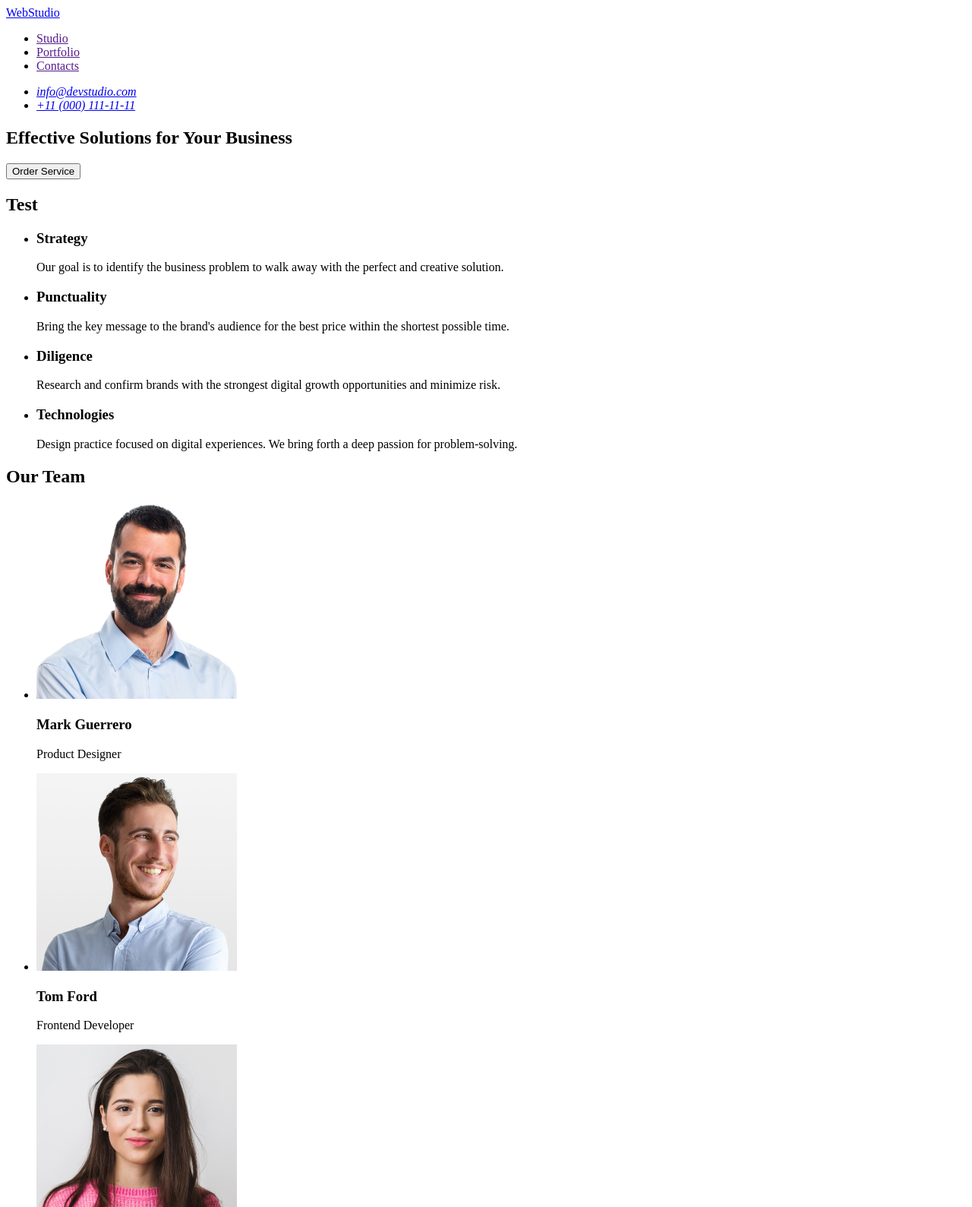
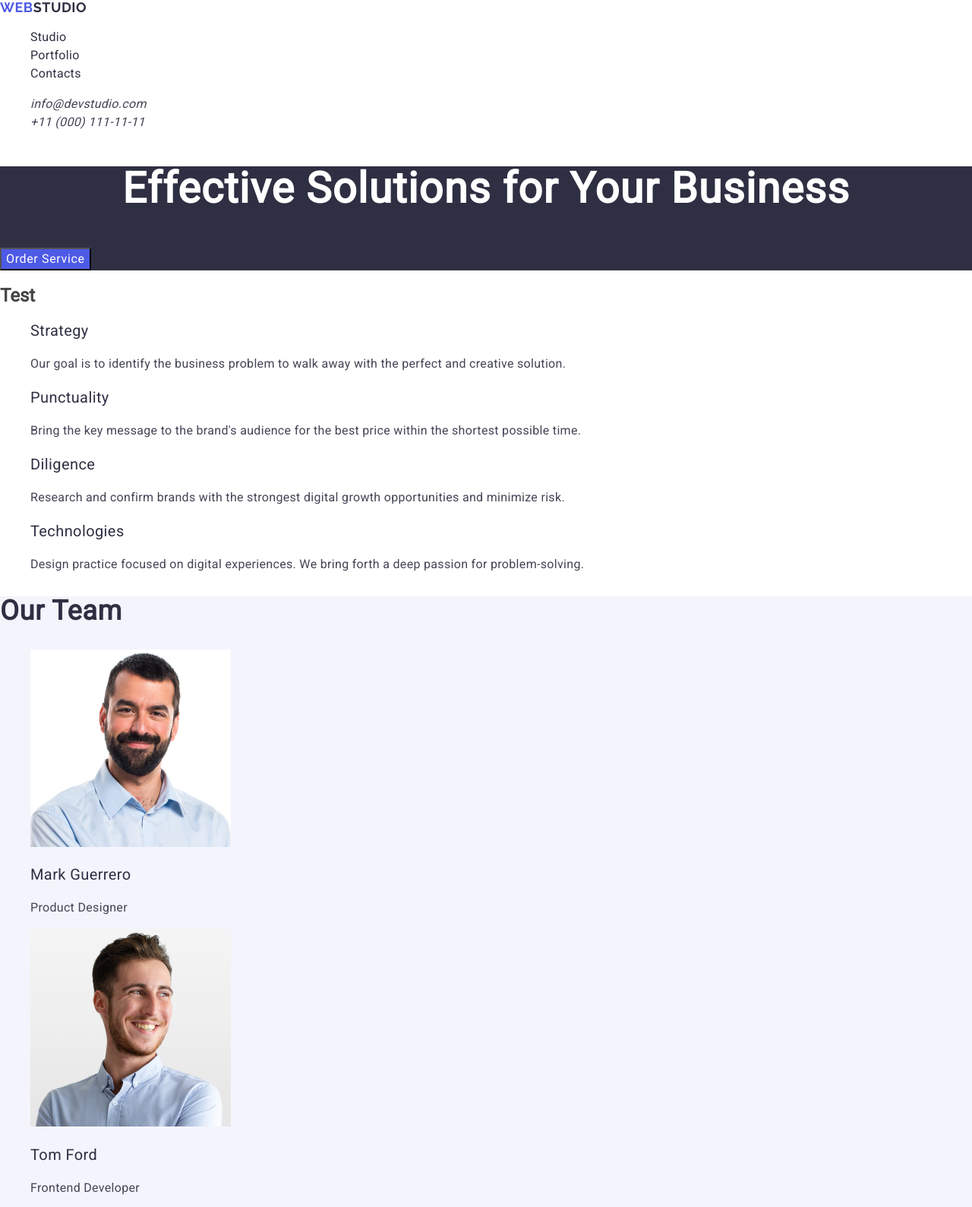
Before and after one commit to Irysichka/goit-markup-hw-02, a plain HTML site: page index.html in a window 1280 px wide. Shown: the top 1589 px of the page at 76% size. Drawn offline with nearby package versions, Linux system fonts and the light colour scheme.

Commit message:
add new inform

```diff
--- /dev/null
+++ b/css/styles.css
@@ -0,0 +1,234 @@
+body{
+font-family: "Roboto", sans-serif;
+background-color:#fff; ;
+color:#434445 ;
+}
+a {
+    text-decoration: none;
+}
+ul,ol{
+    list-style-type: none;
+}
+button{
+    cursor: pointer;
+    font-family: "Roboto", sans-serif;
+}
+
+/* #region Header */
+.header {
+    background-color: #fff;;
+}
+
+.header-nav {}
+
+.header-nav-logo {
+    font-family: "Raleway", sans-serif;
+        font-weight: 700;
+        font-size: 18px;
+        line-height: 1.16;
+        letter-spacing: 0.03em;
+        text-transform: uppercase;
+        color: #2e2f42;
+}
+
+.logo-style{
+    color: #4d5ae4
+}
+
+.header-nav-list {}
+
+.header-nav-item {}
+
+.header-nav-link {
+    font-weight: 500;
+    font-size: 16px;
+    line-height: 1.5;
+    letter-spacing: 0.02em;
+    color: #2e2f42;
+}
+
+.header-nav-link:hover,
+.header-nav-link:focus{
+    color: #404bbf;
+}
+
+.header-adr {}
+
+.header-adr-list {}
+
+.header-adr-item {}
+
+.header-adr-link {
+        font-weight: 400;
+        font-size: 16px;
+        line-height: 1.5;
+        letter-spacing: 0.02em;
+        color: #434455;
+}
+
+.header-adr-link:hover,
+.header-adr-link:focus {
+    color: #404bbf;
+}
+
+/* #endregion Header */
+
+/* #region Hero */
+.hero {
+    background-color: #2e2f42;;
+}
+
+.hero-title {
+        font-weight: 700;
+        font-size: 56px;
+        line-height: 1.07;
+        letter-spacing: 0.02em;
+        text-align: center;
+        color: #fff;
+}
+
+.button {
+        font-weight: 500;
+        font-size: 16px;
+        line-height: 1.5;
+        letter-spacing: 0.04em;
+        color: #fff;
+        background-color: #4d5ae5;
+}
+
+.button:hover,
+.button:focus{
+    background-color: #404bbf ;
+}
+/* #endregion Hero */
+
+/* #region Test */
+
+.test {
+    background-color: #fff;
+}
+
+.test-title {}
+
+.test-list {}
+
+.test-item {}
+
+.test-item-title {
+        font-weight: 500;
+        font-size: 20px;
+        line-height: 1.2;
+        letter-spacing: 0.02em;
+        color: #2e2f42;
+}
+
+.test-item-text {
+        font-weight: 400;
+        font-size: 16px;
+        line-height: 1.5;
+        letter-spacing: 0.02em;
+        color: #434455;
+}
+/* #endregion Test */
+
+/* #region Our Team */
+
+.team {
+    background-color: #f4f4fd; ;
+}
+
+.team-title {
+        font-weight: 700;
+        font-size: 36px;
+        line-height: 1.11;
+        letter-spacing: 0.02em;
+        color: #2e2f42;
+}
+
+.team-list {}
+
+.team-title-item {}
+
+.team-img {}
+
+.team-img-item {
+        font-weight: 500;
+        font-size: 20px;
+        line-height: 1.2;
+        letter-spacing: 0.02em;
+        color: #2e2f42;
+}
+
+.team-img-text {
+        font-weight: 400;
+        font-size: 16px;
+        line-height: 1.5;
+        letter-spacing: 0.02em;
+        color: #434455;
+}
+
+/* #endregion Our Team */
+
+/* #region Our Portfolio*/
+
+.portfolio {
+
+}
+
+.portfolio-title {
+        font-weight: 700;
+        font-size: 36px;
+        line-height: 1.11;
+        letter-spacing: 0.02em;
+        color: #2e2f42;
+}
+
+.portfolio-list {}
+
+.portfolio-list-item {}
+
+.portfolio-img {}
+
+.portfolio-img-title {
+        font-weight: 500;
+        font-size: 20px;
+        line-height: 1.2;
+        letter-spacing: 0.02em;
+        color: #2e2f42;
+}
+
+.portfolio-img-text {
+        font-weight: 400;
+        font-size: 16px;
+        line-height: 1.5;
+        letter-spacing: 0.02em;
+        color: #434455;
+}
+/* #endregion Our Portfolio*/
+
+/* #region Footer*/
+.footer{
+    background-color: #2e2f42;;
+}
+.footer-logo {
+        font-weight: 700;
+        font-size: 18px;
+        line-height: 1.16;
+        letter-spacing: 0.03em;
+        text-transform: uppercase;
+        color: #f4f4fd;
+}
+
+.footer-logo-style{
+    color: #4d5ae5;
+}
+
+.footer-text{
+        font-weight: 400;
+        font-size: 16px;
+        line-height: 1.5;
+        letter-spacing: 0.02em;
+        color: #f4f4fd;
+}
+
+/* #endregion Footer*/
--- a/index.html
+++ b/index.html
@@ -3,70 +3,92 @@
   <head>
     <meta charset="UTF-8" />
     <meta name="viewport" content="width=device-width, initial-scale=1.0" />
+    <link
+      rel="stylesheet"
+      href="https://cdnjs.cloudflare.com/ajax/libs/modern-normalize/3.0.1/modern-normalize.min.css"
+      integrity="sha512-q6WgHqiHlKyOqslT/lgBgodhd03Wp4BEqKeW6nNtlOY4quzyG3VoQKFrieaCeSnuVseNKRGpGeDU3qPmabCANg=="
+      crossorigin="anonymous"
+      referrerpolicy="no-referrer"
+    />
+    <link rel="preconnect" href="https://fonts.googleapis.com" />
+    <link rel="preconnect" href="https://fonts.gstatic.com" crossorigin />
+    <link
+      href="https://fonts.googleapis.com/css2?family=Raleway:wght@700&family=Roboto:wght@400,500,700&display=swap"
+      rel="stylesheet"
+    />
+    <link rel="stylesheet" href="./css/styles.css" />
     <title>Document</title>
   </head>
   <body>
-    <header>
-      <nav>
-        <a href="./index.html">WebStudio</a>
-        <ul>
-          <li>
-            <a href="">Studio</a>
+    <!-- #region Header-->
+    <header class="header">
+      <nav class="header-nav">
+        <a class="header-nav-logo" href="./index.html"
+          ><span class="logo-style">Web</span>Studio</a
+        >
+        <ul class="header-nav-list">
+          <li class="header-nav-item">
+            <a class="header-nav-link" href="">Studio</a>
           </li>
-          <li>
-            <a href="">Portfolio</a>
+          <li class="header-nav-item">
+            <a class="header-nav-link" href="">Portfolio</a>
           </li>
-          <li>
-            <a href="">Contacts</a>
+          <li class="header-nav-item">
+            <a class="header-nav-link" href="">Contacts</a>
           </li>
         </ul>
       </nav>
-      <address>
-        <ul>
-          <li>
-            <a href="mailto:info@devstudio.com">info@devstudio.com</a>
+      <address class="header-adr">
+        <ul class="header-adr-list">
+          <li class="header-adr-item">
+            <a class="header-adr-link" href="mailto:info@devstudio.com"
+              >info@devstudio.com</a
+            >
           </li>
-          <li>
-            <a href="tel:+110001111111">+11 (000) 111-11-11</a>
+          <li class="header-adr-item">
+            <a class="header-adr-link" href="tel:+110001111111"
+              >+11 (000) 111-11-11</a
+            >
           </li>
         </ul>
       </address>
     </header>
+    <!-- #endregion Header-->
     <main>
       <!-- #region Hero-->
-      <section>
-        <h1>Effective Solutions for Your Business</h1>
-        <button type="button">Order Service</button>
+      <section class="hero">
+        <h1 class="hero-title">Effective Solutions for Your Business</h1>
+        <button class="button" type="button">Order Service</button>
       </section>
       <!-- #endregion Hero-->
       <!-- #region Test-->
-      <section>
-        <h2>Test</h2>
-        <ul>
-          <li>
-            <h3>Strategy</h3>
-            <p>
+      <section class="test">
+        <h2 class="test-title">Test</h2>
+        <ul class="test-list">
+          <li class="test-item">
+            <h3 class="test-item-title">Strategy</h3>
+            <p class="test-item-text">
               Our goal is to identify the business problem to walk away with the
               perfect and creative solution.
             </p>
           </li>
-          <li>
-            <h3>Punctuality</h3>
-            <p>
+          <li class="test-item">
+            <h3 class="test-item-title">Punctuality</h3>
+            <p class="test-item-text">
               Bring the key message to the brand's audience for the best price
               within the shortest possible time.
             </p>
           </li>
-          <li>
-            <h3>Diligence</h3>
-            <p>
+          <li class="test-item">
+            <h3 class="test-item-title">Diligence</h3>
+            <p class="test-item-text">
               Research and confirm brands with the strongest digital growth
               opportunities and minimize risk.
             </p>
           </li>
-          <li>
-            <h3>Technologies</h3>
-            <p>
+          <li class="test-item">
+            <h3 class="test-item-title">Technologies</h3>
+            <p class="test-item-text">
               Design practice focused on digital experiences. We bring forth a
               deep passion for problem-solving.
             </p>
@@ -75,126 +97,140 @@
       </section>
       <!-- #endregion Test-->
       <!-- #region Our Team-->
-      <section>
-        <h2>Our Team</h2>
-        <ul>
-          <li>
+      <section class="team">
+        <h2 class="team-title">Our Team</h2>
+        <ul class="team-list">
+          <li class="team-title-item">
             <img
+              class="team-img"
               src="./images/img.jpg"
               alt="photo Mark Guerrero"
               width="264"
               height="260"
             />
-            <h3>Mark Guerrero</h3>
-            <p>Product Designer</p>
+            <h3 class="team-img-item">Mark Guerrero</h3>
+            <p class="team-img-text">Product Designer</p>
           </li>
-          <li>
+          <li class="team-title-item">
             <img
+              class="team-img"
               src="./images/img-2.jpg"
               alt="photo Tom Ford"
               width="264"
               height="260"
             />
-            <h3>Tom Ford</h3>
-            <p>Frontend Developer</p>
+            <h3 class="team-img-item">Tom Ford</h3>
+            <p class="team-img-text">Frontend Developer</p>
           </li>
-          <li>
+          <li class="team-title-item">
             <img
+              class="team-img"
               src="./images/img-3.jpg"
               alt="photo Camila Garcia"
               width="264"
               height="260"
             />
-            <h3>Camila Garcia</h3>
-            <p>Marketing</p>
+            <h3 class="team-img-item">Camila Garcia</h3>
+            <p class="team-img-text">Marketing</p>
           </li>
-          <li>
+          <li class="team-title-item">
             <img
+              class="team-img"
               src="./images/img-4.jpg"
               alt="photo Daniel Wilson"
               width="264"
               height="260"
             />
-            <h3>Daniel Wilson</h3>
-            <p>UI Designer</p>
+            <h3 class="team-img-item">Daniel Wilson</h3>
+            <p class="team-img-text">UI Designer</p>
           </li>
         </ul>
       </section>
       <!-- #endregion Our Team-->
       <!-- #region Our Portfolio-->
-      <section>
-        <h2>Our Portfolio</h2>
-        <ul>
-          <li>
+      <section class="portfolio">
+        <h2 class="portfolio-title">Our Portfolio</h2>
+        <ul class="portfolio-list">
+          <li class="portfolio-list-item">
             <img
+              class="portfolio-img"
               src="./images-portfolio/banking-app.jpg"
               alt="Banking App"
               width="360"
               height="300"
             />
-            <h3>Banking App</h3>
-            <p>App</p>
+            <h3 class="portfolio-img-title">Banking App</h3>
+            <p class="portfolio-img-text">App</p>
           </li>
-          <li>
+          <li class="portfolio-list-item">
             <img
+              class="portfolio-img"
               src="./images-portfolio/cashless-payment.jpg"
               alt="Cashless Payment"
               width="360"
               height="300"
             />
-            <h3>Cashless Payment</h3>
-            <p>Marketing</p>
+            <h3 class="portfolio-img-title">Cashless Payment</h3>
+            <p class="portfolio-img-text">Marketing</p>
           </li>
-          <li>
+          <li class="portfolio-list-item">
             <img
+              class="portfolio-img"
               src="./images-portfolio/meditation-app.jpg"
               alt="Meditation App"
               width="360"
               height="300"
             />
-            <h3>Meditation App</h3>
-            <p>App</p>
+            <h3 class="portfolio-img-title">Meditation App</h3>
+            <p class="portfolio-img-text">App</p>
           </li>
-          <li>
+          <li class="portfolio-list-item">
             <img
+              class="portfolio-img"
               src="./images-portfolio/taxi-service.jpg"
               alt="Taxi Service"
               width="360"
               height="300"
             />
-            <h3>Taxi Service</h3>
-            <p>Marketing</p>
+            <h3 class="portfolio-img-title">Taxi Service</h3>
+            <p class="portfolio-img-text">Marketing</p>
           </li>
-          <li>
+          <li class="portfolio-list-item">
             <img
+              class="portfolio-img"
               src="./images-portfolio/screen-illustrations.jpg"
               alt="Screen Illustrations"
               width="360"
               height="300"
             />
-            <h3>Screen Illustrations</h3>
-            <p>Design</p>
+            <h3 class="portfolio-img-title">Screen Illustrations</h3>
+            <p class="portfolio-img-text">Design</p>
           </li>
-          <li>
+          <li class="portfolio-list-item">
             <img
+              class="portfolio-img"
               src="./images-portfolio/online-courses.jpg"
               alt="Online Courses"
               width="360"
               height="300"
             />
-            <h3>Online Courses</h3>
-            <p>Marketing</p>
+            <h3 class="portfolio-img-title">Online Courses</h3>
+            <p class="portfolio-img-text">Marketing</p>
           </li>
         </ul>
       </section>
       <!-- #endregion Our Portfolio-->
     </main>
-    <footer>
-      <a href="./index.html">WebStudio</a>
-      <p>
+    <!-- #region Footer-->
+    <footer class="footer">
+      <a class="footer-logo" href="./index.html"
+        ><span class="footer-logo-style">Web</span>Studio</a
+      >
+      <p class="footer-text">
         Increase the flow of customers and sales for your business with digital
         marketing & growth solutions.
       </p>
     </footer>
+    <!-- #endregion Footer-->
   </body>
 </html>
```
Also changed, not shown: 1 other file.
